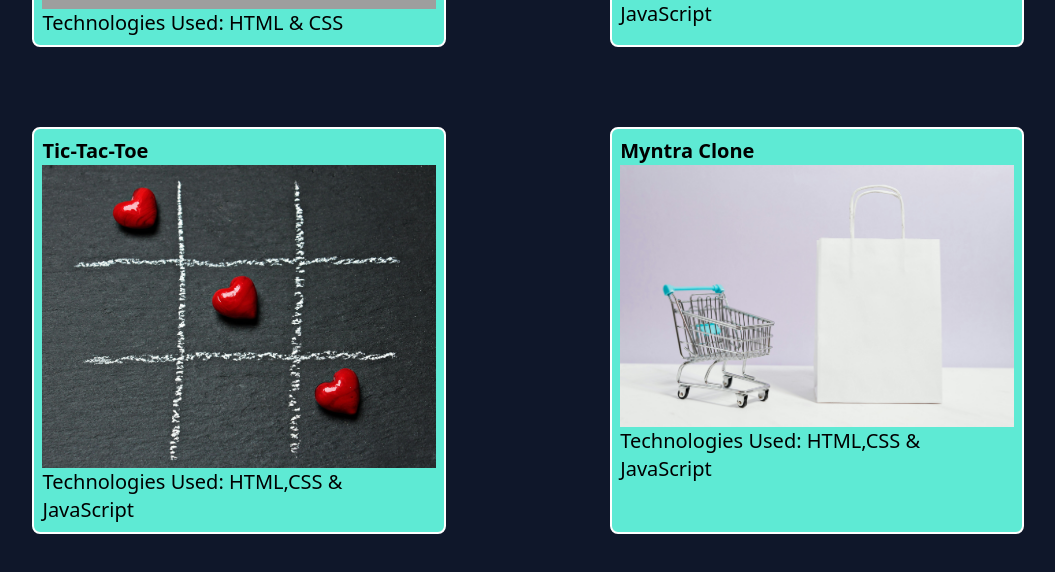
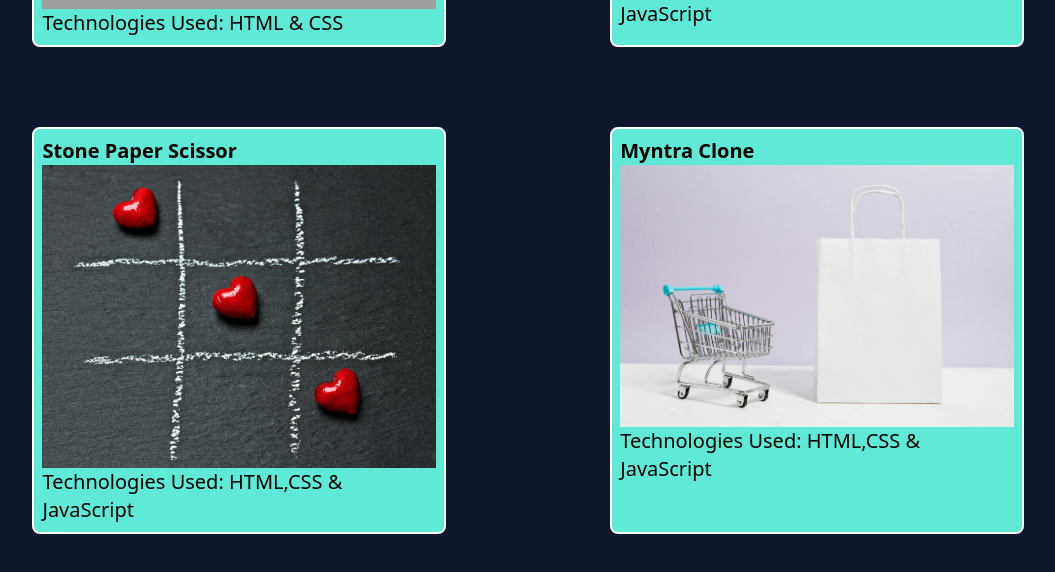
Before and after one commit to suryanshsingh99181/portfolio-website, a website built with Vite: page index.html in a window 1280 px wide. Shown: the part 2380-2952 px from the top of the page, without its empty margins (112-1167 px from the left). Built offline with nearby package versions, Linux system fonts and the light colour scheme; grey boxes are pictures that could not be loaded.

Commit message:
Update index.html
updated project

```diff
--- a/index.html
+++ b/index.html
@@ -86,9 +86,11 @@
             </a>
             </div>
             <div class="w-1/3 m-10 p-2 bg-teal-300 border-2 border-white rounded-lg  hover:border-cyan-300 hover:shadow-2xl hover:shadow-cyan-300">
-                <span class="text-xl font-bold">Tic-Tac-Toe</span>
-                <div class="" ><img src="images/proj3.jpg" alt="" class=""></div>
-                <span class="text-xl">Technologies Used: HTML,CSS & JavaScript</span>
+                <a href="https://suryanshsingh99181.github.io/stone-paper-scissor/">
+                    <span class="text-xl font-bold">Stone Paper Scissor</span>
+                    <div class="" ><img src="images/proj3.jpg" alt="" class=""></div>
+                    <span class="text-xl">Technologies Used: HTML,CSS & JavaScript</span>
+                </a>
             </div>
             <div class="w-1/3 m-10 p-2 bg-teal-300 border-2 border-white rounded-lg  hover:border-cyan-300 hover:shadow-2xl hover:shadow-cyan-300">
                 <span class="text-xl font-bold">Myntra Clone</span>
```
